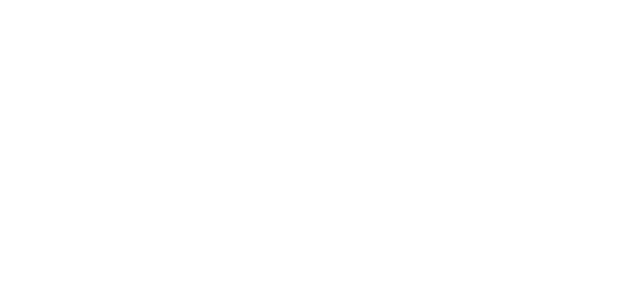
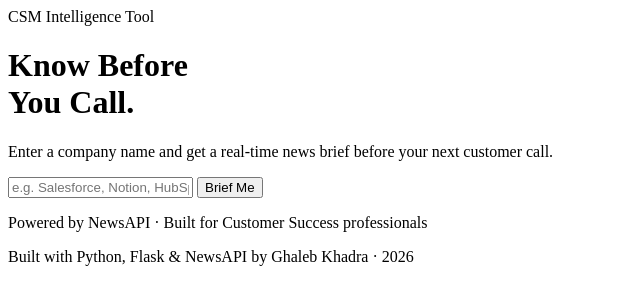
Before and after one commit to gkpyth/pre-call-brief, a Flask app: page / in a window 1280 px wide. Before the commit the part shown is empty. Shown: the top 305 px of the page, without its empty margins (0-640 px from the left). Run offline with Flask 3, Linux system fonts and the light colour scheme.

Commit message:
feat: add index.html with search form and footer

```diff
--- a/app.py
+++ b/app.py
@@ -1,5 +1,6 @@
 from flask import Flask, render_template, request
 from dotenv import load_dotenv
+from datetime import datetime
 import requests
 import os
 
@@ -12,7 +13,7 @@ NEWS_API_URL = "https://newsapi.org/v2/everything"
 
 @app.route("/")
 def index():
-    return render_template("index.html")
+    return render_template("index.html", current_year=datetime.now().year)
 
 @app.route("/results")
 def results():
--- a/templates/index.html
+++ b/templates/index.html
@@ -2,9 +2,38 @@
 <html lang="en">
 <head>
     <meta charset="UTF-8">
-    <title>Title</title>
+    <meta name="viewport" content="width=device-width, initial-scale=1.0">
+    <title>Pre-Call Brief</title>
+    <link rel="preconnect" href="https://fonts.googleapis.com">
+    <link rel="preconnect" href="https://fonts.gstatic.com" crossorigin>
+    <link href="https://fonts.googleapis.com/css2?family=Syne:wght@400;500;600;700;800&family=DM+Sans:ital,opsz,wght@0,9..40,300;0,9..40,400;0,9..40,500;1,9..40,300&display=swap" rel="stylesheet">
+    <link rel="stylesheet" href="{{ url_for('static', filename='css/style.css') }}">
 </head>
 <body>
+    <div class="hero">
+        <div class="badge">CSM Intelligence Tool</div>
+        <h1>Know Before<br>You <span class="accent">Call.</span></h1>
+        <p class="subtitle">Enter a company name and get a real-time news brief before your next customer call.</p>
+
+        <form action="/results" method="POST" class="search-from">
+            <div class="input-wrapper">
+                <input
+                    type="text"
+                    name="company"
+                    placeholder="e.g. Salesforce, Notion, HubSpot..."
+                    required
+                    autocomplete="off"
+                />
+                <button type="submit">Brief Me</button>
+            </div>
+        </form>
+
+        <p class="disclaimer">Powered by NewsAPI · Built for Customer Success professionals</p>
+    </div>
+
+    <footer>
+        <p>Built with Python, Flask & NewsAPI by <span>Ghaleb Khadra</span> &middot; {{ current_year }}</p>
+    </footer>
 
 </body>
 </html>
```
